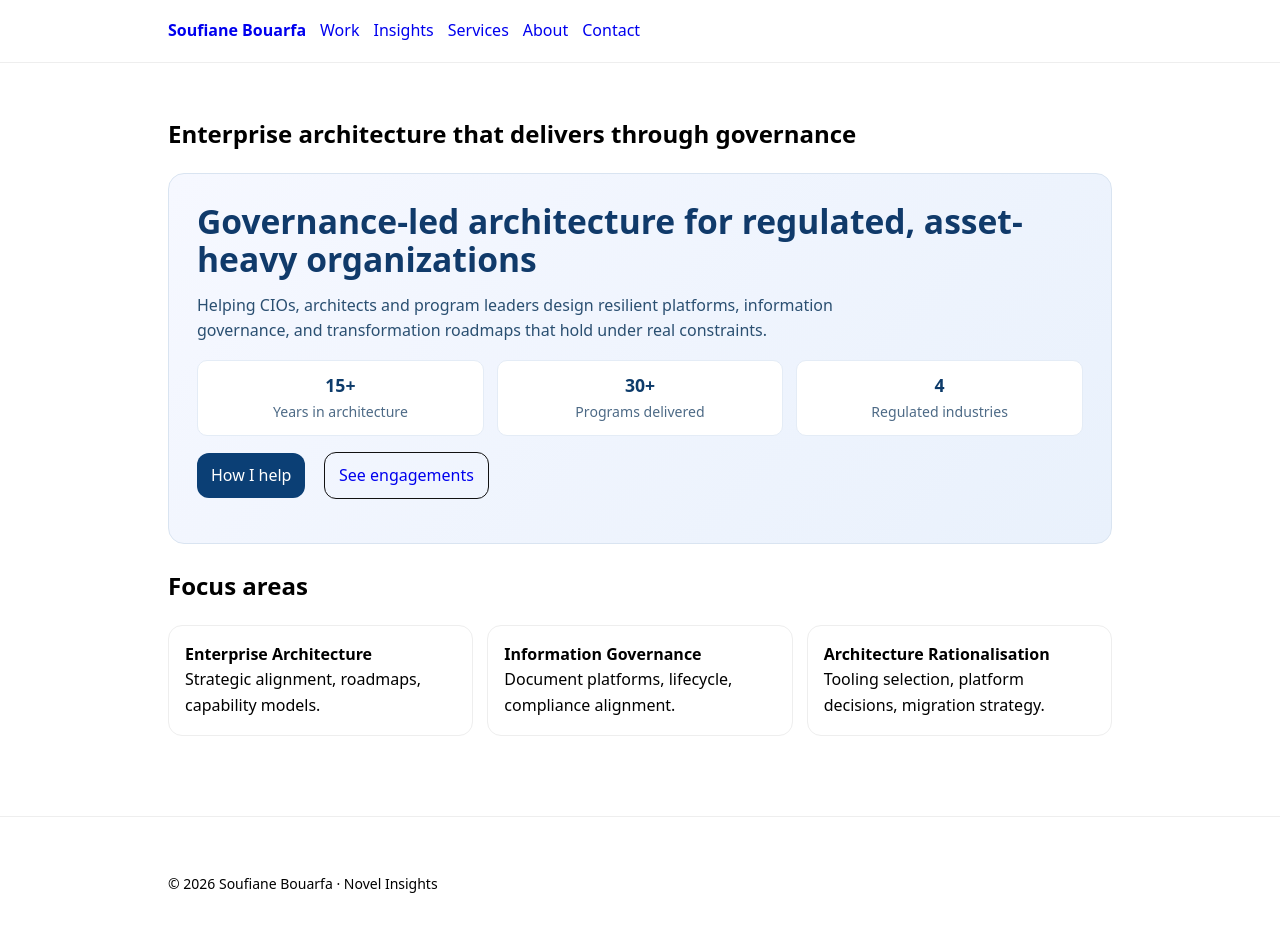
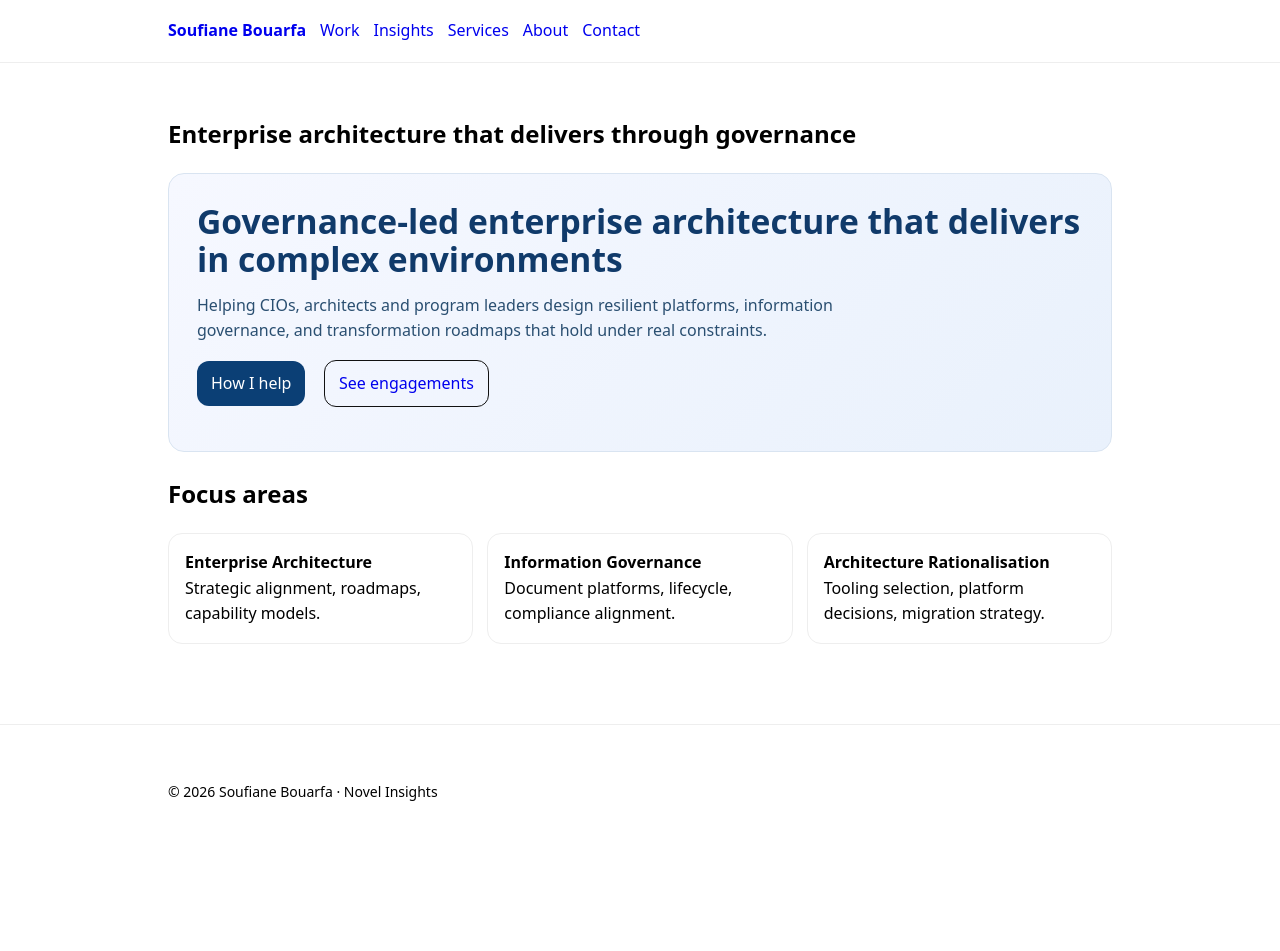
Before and after one commit to sbouarfa/soufianebouarfa.github.io, a Jekyll site: the page built from index.md, in a window 1280 px wide. Built offline with Jekyll 4.4.1, drawn with Linux system fonts in a browser that asks for light colours; after the commit the page ends 900 px from its top, so only the background shows below that.

Commit message:
Remove redundant hero stats and unify homepage title

```diff
--- a/index.md
+++ b/index.md
@@ -5,14 +5,8 @@ summary: "Governance-led enterprise and solution architecture for regulated orga
 ---
 
 <section class="hero home-hero">
-  <h1>Governance-led architecture for regulated, asset-heavy organizations</h1>
+  <h1>Governance-led enterprise architecture that delivers in complex environments</h1>
   <p>Helping CIOs, architects and program leaders design resilient platforms, information governance, and transformation roadmaps that hold under real constraints.</p>
-
-  <div class="profile-stats">
-    <div><strong>15+</strong><span>Years in architecture</span></div>
-    <div><strong>30+</strong><span>Programs delivered</span></div>
-    <div><strong>4</strong><span>Regulated industries</span></div>
-  </div>
 
   <p class="hero-actions">
     <a class="btn btn-primary" href="/services/">How I help</a>
```
